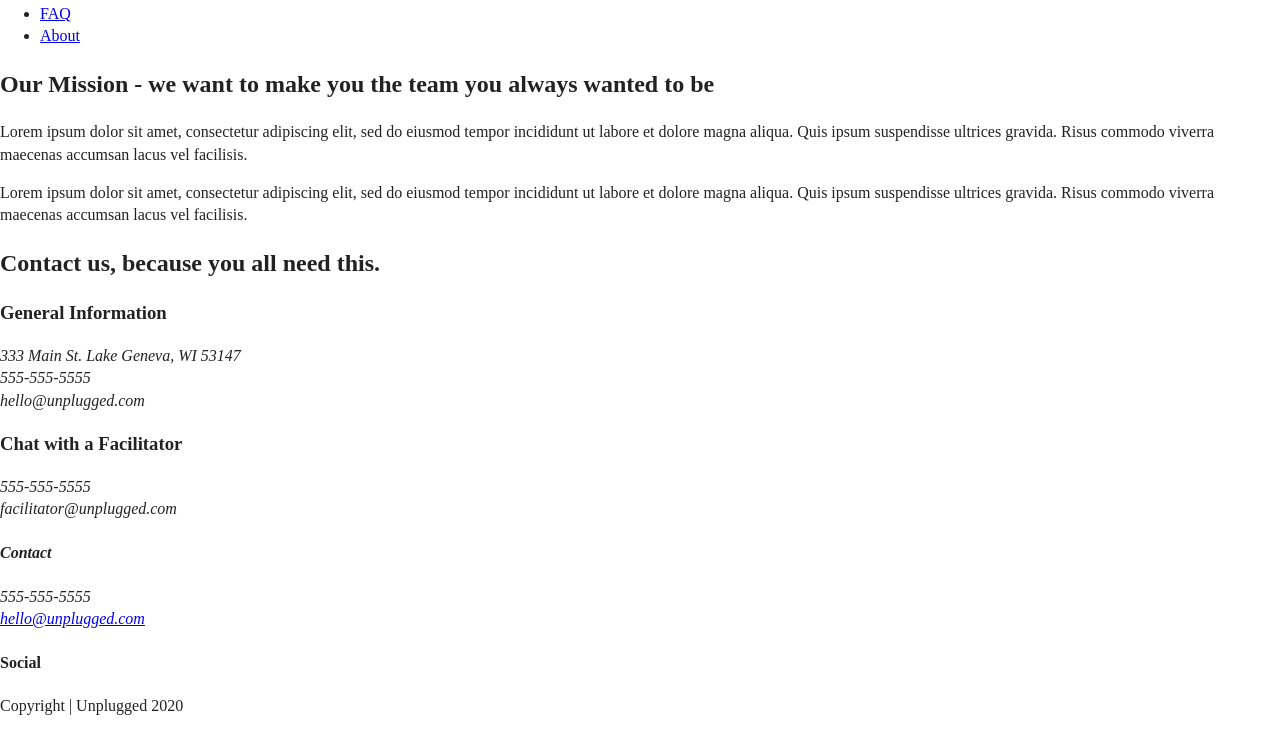
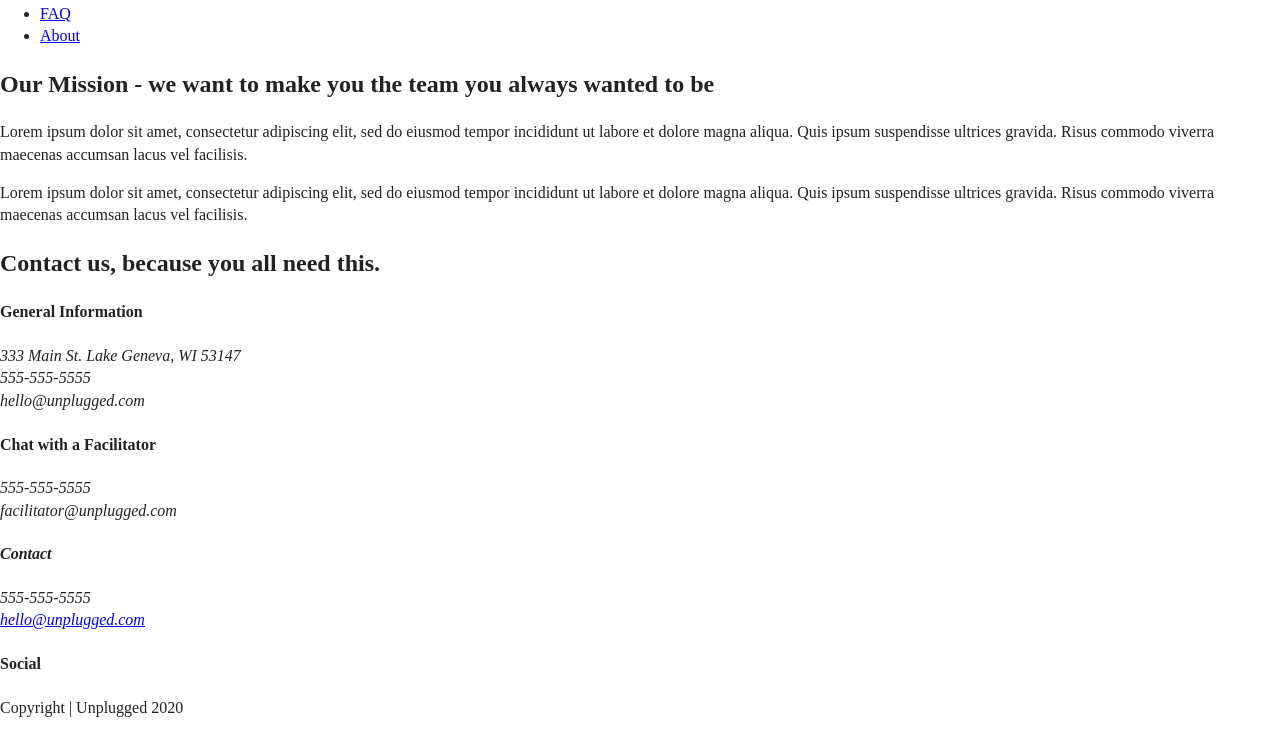
Before and after one commit to TaraSun/206-unplugged-retreat, a plain HTML site: page about/index.html in a window 1280 px wide. Shown: the part 94-829 px from the top of the page. Drawn offline with nearby package versions, Linux system fonts and the light colour scheme.

Commit message:
Updated about content

```diff
--- a/about/index.html
+++ b/about/index.html
@@ -70,7 +70,7 @@
       <div class="content-wrapper">
         <h2>Contact us, because you all need this.</h2>
         <div class="general-info">
-          <h3>General Information</h3>
+          <h4>General Information</h4>
           <address>
             <p>
               333 Main St. Lake Geneva, WI 53147<br>
@@ -80,7 +80,7 @@
           </address>
         </div>
         <div class="facilitator-info">
-          <h3>Chat with a Facilitator</h3>
+          <h4>Chat with a Facilitator</h4>
           <address>
             <p>
               555-555-5555<br>
```
